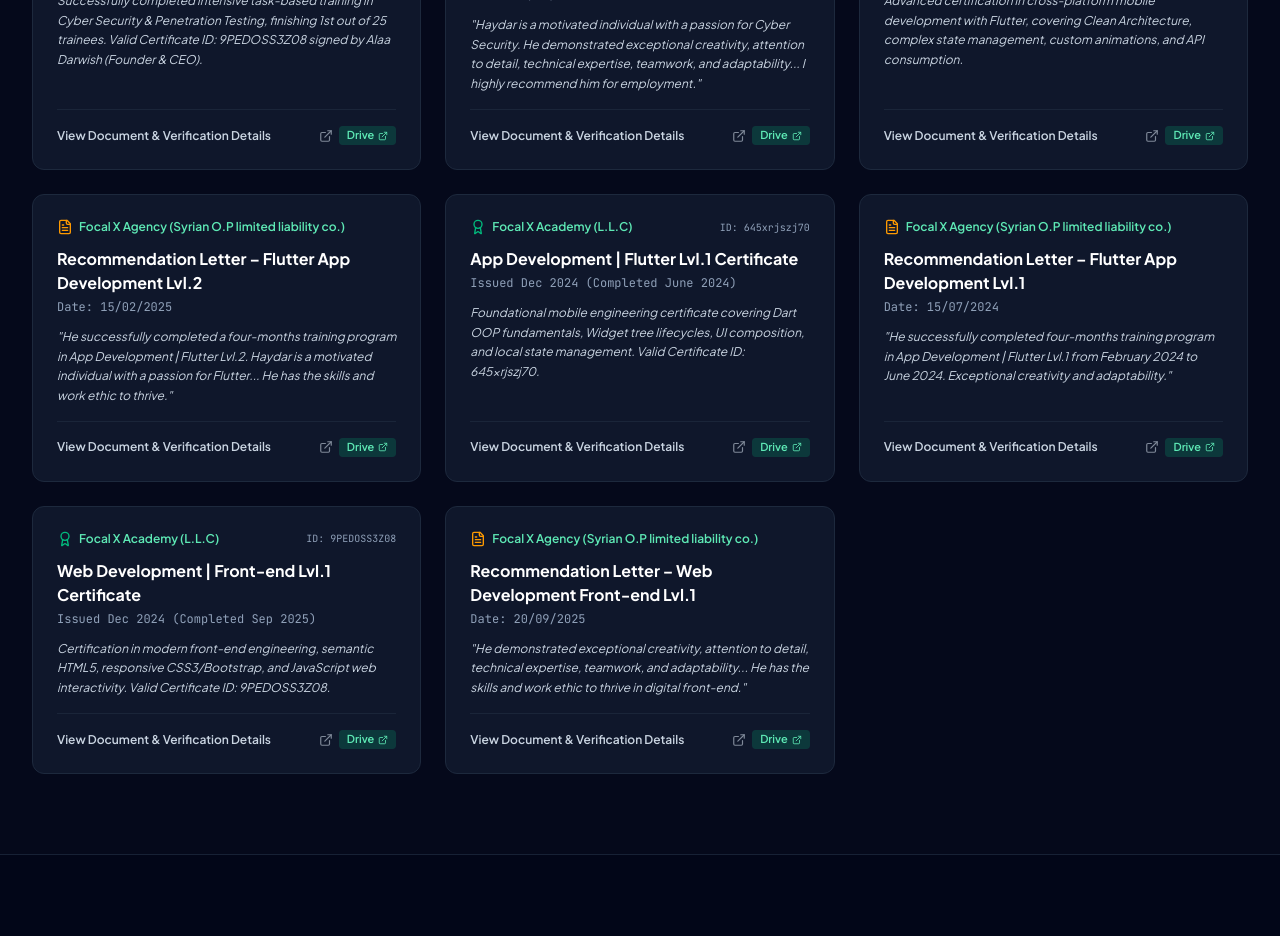
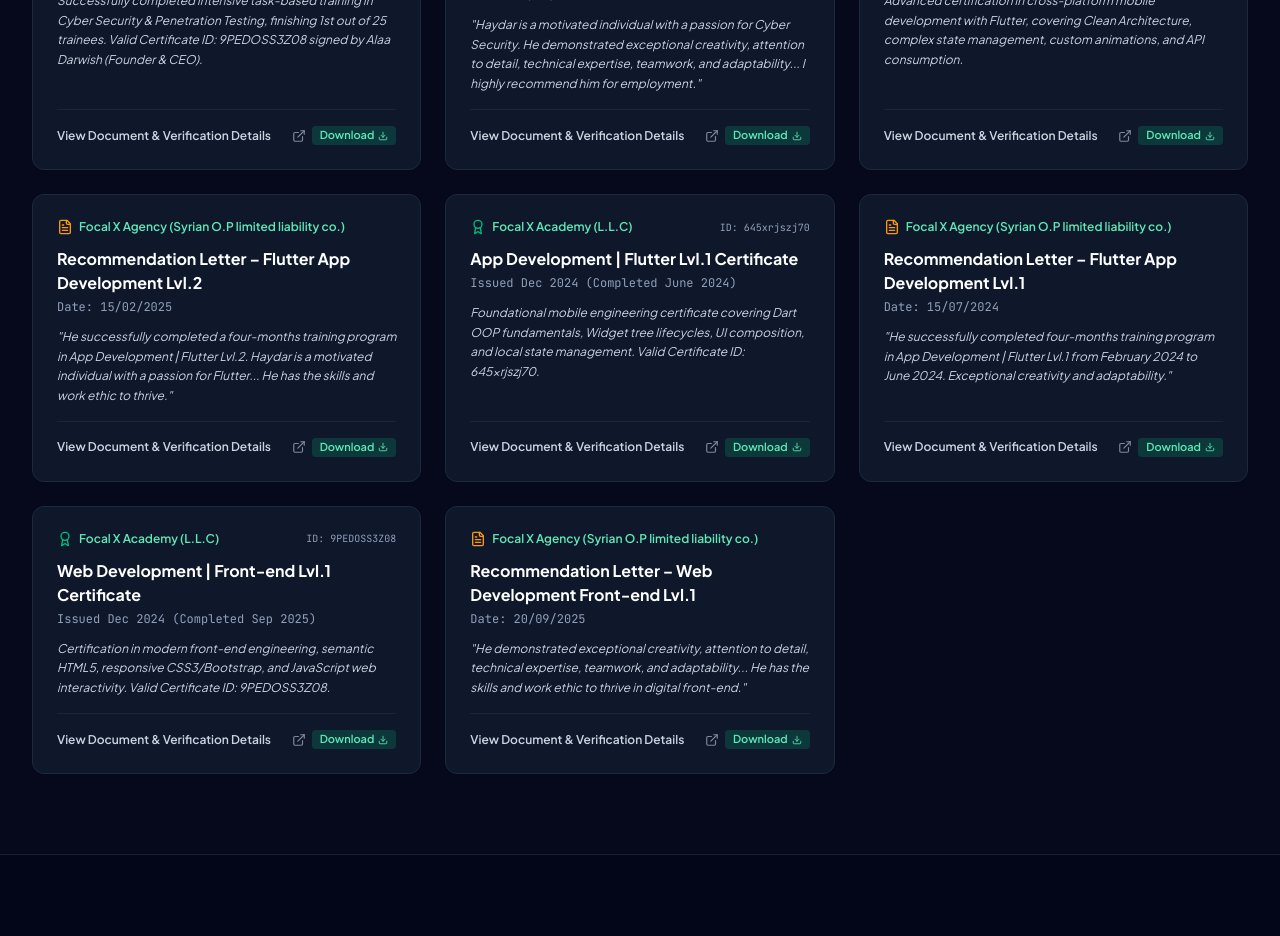
Before and after one commit to eng-haydar-abdo/my-portfolio, a React (Vite) app: page / in a window 1280 px wide. Shown: the part 6000-6936 px from the top of the page. Built offline with nearby package versions, Linux system fonts and the light colour scheme; no server answers.

Commit message:
Download credentials from Drive button

```diff
--- a/src/components/CertificatesSection.tsx
+++ b/src/components/CertificatesSection.tsx
@@ -2,7 +2,7 @@
 import { motion, AnimatePresence } from 'motion/react';
 import { Certificate, Language } from '../types/portfolio';
 import { CERTIFICATES, TRANSLATIONS } from '../data/translations';
-import { Award, FileText, ExternalLink, X, QrCode, ShieldCheck } from 'lucide-react';
+import { Award, FileText, ExternalLink, Download, X, QrCode, ShieldCheck } from 'lucide-react';
 import { fadeUp, stagger, viewportOnce, EASE_OUT } from '../lib/motion';
 import { useDialogAccessibility } from '../lib/useDialogAccessibility';
 
@@ -11,6 +11,11 @@
 }
 
 type Filter = 'all' | 'certificate' | 'recommendation';
+
+const getGoogleDriveDownloadUrl = (url: string) => {
+  const fileId = url.match(/\/file\/d\/([^/]+)/)?.[1];
+  return fileId ? `https://drive.google.com/uc?export=download&id=${fileId}` : url;
+};
 
 export const CertificatesSection: React.FC<CertificatesSectionProps> = ({ lang }) => {
   const t = TRANSLATIONS[lang].certifications;
@@ -147,17 +152,17 @@
                     <div className="flex items-center gap-1.5">
                       {cert.driveUrl && cert.driveUrl.trim().startsWith('http') && (
                         <a
-                          href={cert.driveUrl.trim()}
+                          href={getGoogleDriveDownloadUrl(cert.driveUrl.trim())}
                           target="_blank"
                           rel="noopener noreferrer"
-                          aria-label={isRtl ? 'فتح الشهادة في Google Drive' : 'Open credential in Google Drive'}
+                          aria-label={isRtl ? 'تنزيل الوثيقة من Google Drive' : 'Download credential from Google Drive'}
                           className="inline-flex items-center gap-1.5 rounded focus-visible:outline-none focus-visible:ring-2 focus-visible:ring-emerald-500"
-                          title={isRtl ? 'عرض في Google Drive' : 'Open in Google Drive'}
+                          title={isRtl ? 'تنزيل من Google Drive' : 'Download from Google Drive'}
                         >
                           <ExternalLink className="h-3.5 w-3.5 opacity-60 transition-all group-hover:translate-x-0.5 group-hover:opacity-100" aria-hidden="true" />
                           <span className="inline-flex items-center gap-1 rounded bg-emerald-500/10 dark:bg-emerald-500/20 px-2 py-0.5 text-[11px] font-semibold text-emerald-700 dark:text-emerald-300 hover:bg-emerald-500/20 transition-colors">
-                            <span>Drive</span>
-                            <ExternalLink className="h-2.5 w-2.5" aria-hidden="true" />
+                            <span>{isRtl ? 'تنزيل' : 'Download'}</span>
+                            <Download className="h-2.5 w-2.5" aria-hidden="true" />
                           </span>
                         </a>
                       )}
```
